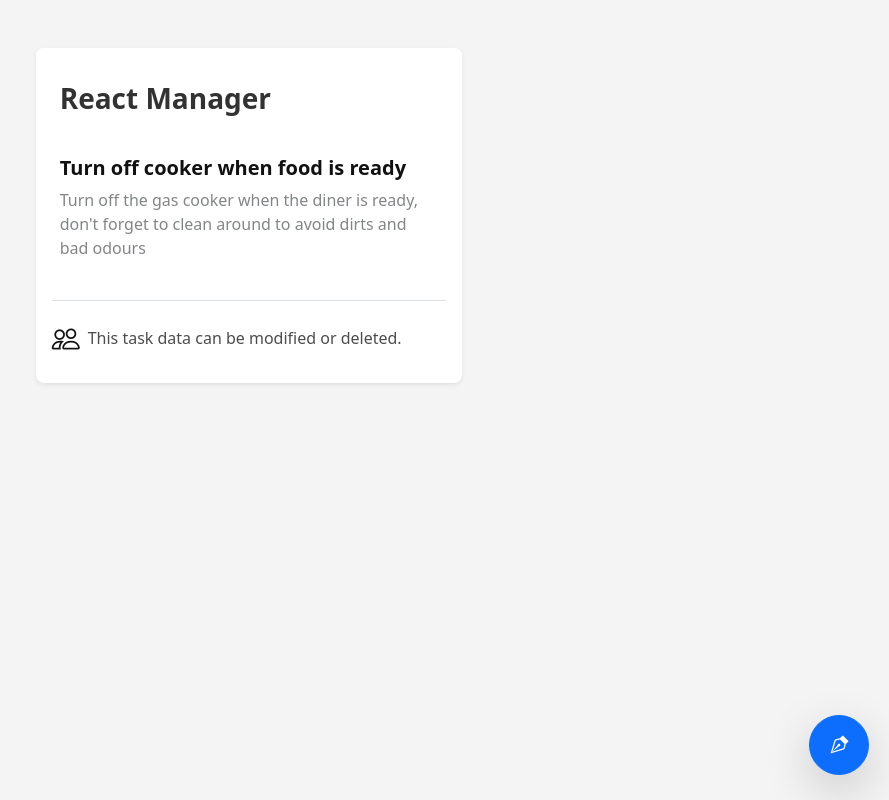
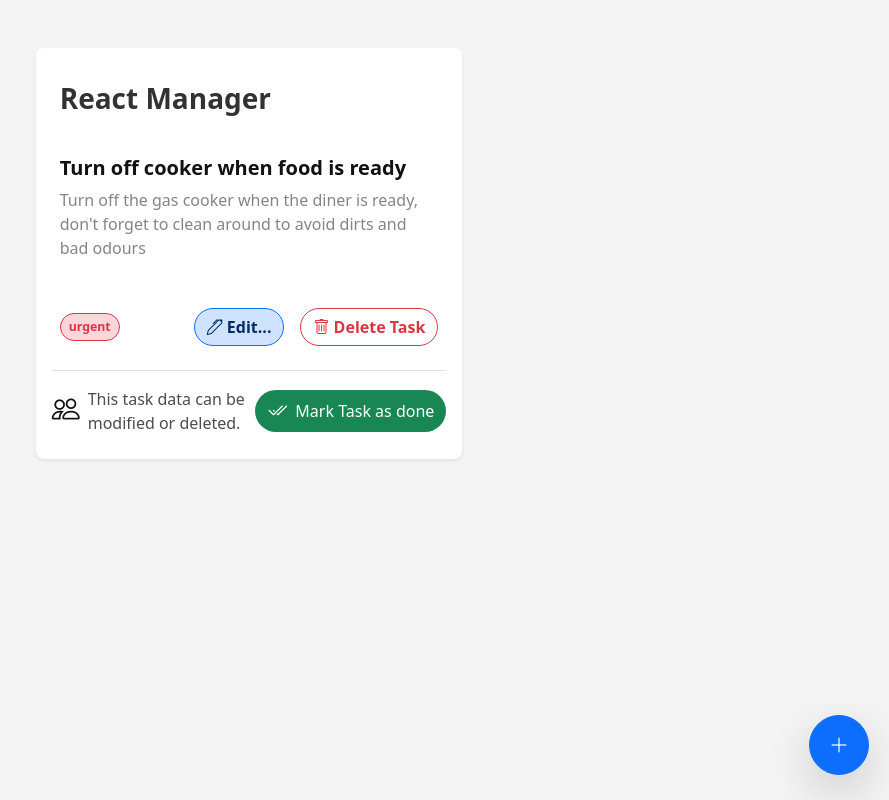
Before and after one commit to axelthereal/react-task-manager, a React (Vite) app in the folder reactmanager/: page /task/1 in a window 1280 px wide. Shown: the whole page, without its empty margins (391-1280 px from the left). Built offline with nearby package versions, Linux system fonts and the light colour scheme.

Commit message:
Refactor TaskView

```diff
--- a/reactmanager/src/components/buttons/AddTaskBtn.tsx
+++ b/reactmanager/src/components/buttons/AddTaskBtn.tsx
@@ -2,7 +2,7 @@ const AddTaskBtn = () => {
   return (
     <>
       <button className="btn btn-primary shadow-lg btn-add-task align-items-center justify-content-center d-flex btn-lg">
-        <span className="bi-vector-pen"></span>
+        <span className="bi-plus-lg"></span>
       </button>
     </>
   );
--- a/reactmanager/src/views/TaskView.tsx
+++ b/reactmanager/src/views/TaskView.tsx
@@ -1,5 +1,6 @@
 import AddTaskBtn from "../components/buttons/AddTaskBtn";
 import { Task, TaskState } from "../data/TasksTypes";
+import UrgentBtn from "../components/buttons/UrgentBtn";
 
 const TaskView = () => {
   const task: Task = {
@@ -15,21 +16,37 @@ const TaskView = () => {
     <>
       <div className="body container px-4 py-4">
         <h5 className="opacity-80 fw-semibold">{task.title}</h5>
-        <p className="fw-medium fs-6 text-muted opacity-75">
+        <p className="fw-medium fs-6 text-muted opacity-75 mt-2">
           {task.description}
         </p>
 
-        <div className="minfooter"></div>
+        <div className="minfooter w-100 d-flex align-items-center justify-content-between mt-5">
+          {task.urgent && <UrgentBtn />}
+
+          <div className="d-flex align-items-center justify-content-between gap-3">
+            <button className="btn btn-primary rounded-pill bg-primary-subtle  fw-semibold text-primary-emphasis border border-1 border-primary">
+              <span className="bi-pen"></span> Edit...
+            </button>
+            <button className="btn btn-danger rounded-pill bg-white text-danger fw-semibold border border-1 border-danger">
+              <span className="bi-trash"></span> Delete Task
+            </button>
+          </div>
+        </div>
       </div>
 
       <span className="line border-top d-block mx-3"></span>
-      <div className="footer container px-3 pt-3 py-4">
-        <span className="fw-normal  d-flex align-items-center gap-2">
+      <div className="footer container px-3 pt-3 py-4 d-flex align-items-center justify-content-between">
+        <span className="fw-normal  d-flex align-items-top gap-2 w-50">
           <span className="bi-people fs-3"></span>
           <span className="min-opacity">
             This task data can be modified or deleted.
           </span>
         </span>
+
+        <button className="btn btn-success border-0 rounded-pill d-flex align-items-center gap-2">
+          <span className="bi-check2-all fs-5"></span>
+          Mark Task as done
+        </button>
       </div>
       <AddTaskBtn />
     </>
```
